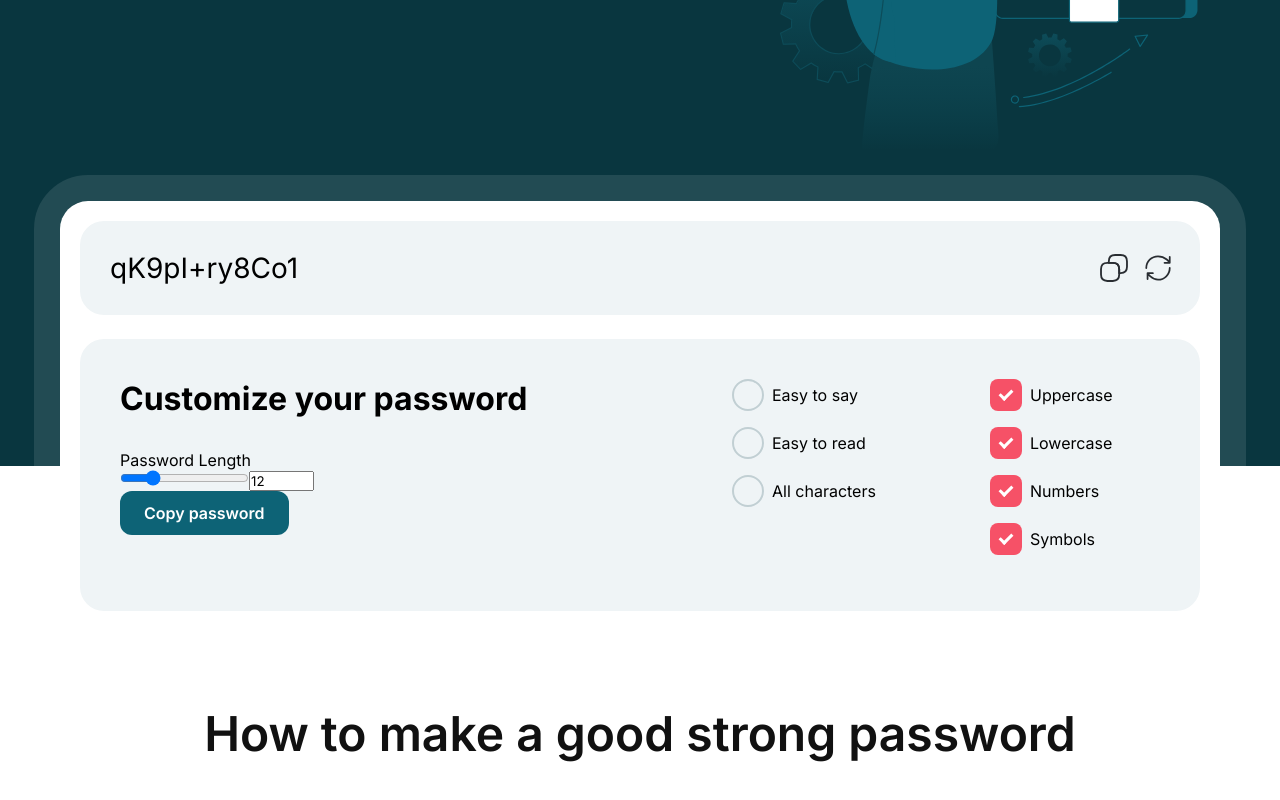
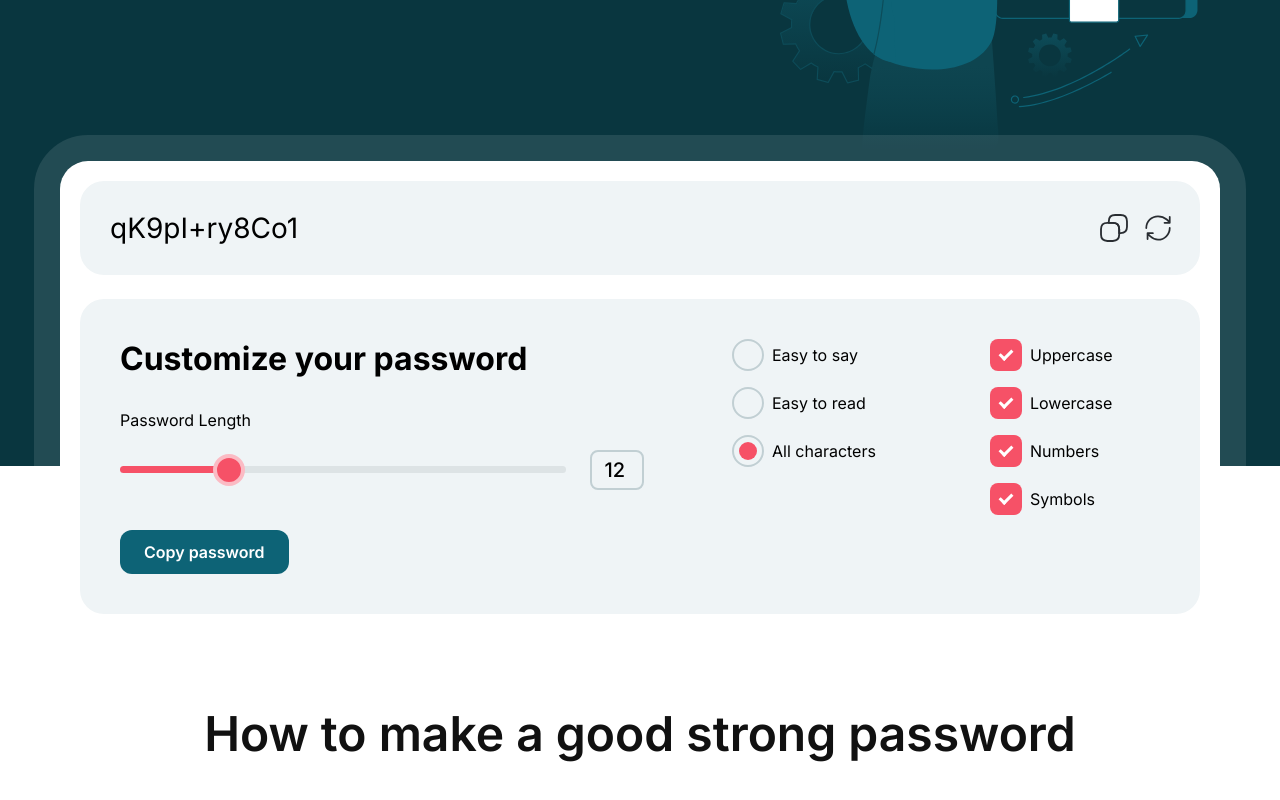
Before and after one commit to damianwysokinski/strong-password-generator-vue, a Nuxt app: page / in a window 1280 px wide. Shown: the part 634-1434 px from the top of the page. Built offline with nearby package versions, Linux system fonts and the light colour scheme.

Commit message:
run lint and implement FlashMessage on password copy

```diff
--- a/components/generator/GeneratorWrapper.vue
+++ b/components/generator/GeneratorWrapper.vue
@@ -7,7 +7,7 @@
         type="text"
         readonly
       />
-      <button @click="copyPassword" class="generator__copy-button">
+      <button class="generator__copy-button" @click="copyPassword">
         <img
           src="~/assets/icons/copy.svg"
           alt="copy-icon"
@@ -15,7 +15,7 @@
           height="48"
         />
       </button>
-      <button @click="generatePassword" class="generator__refresh-button">
+      <button class="generator__refresh-button" @click="generatePassword">
         <img
           src="~/assets/icons/refresh.svg"
           alt="refresh-icon"
@@ -26,13 +26,27 @@
     </div>
 
     <div class="generator__options">
-      <div>
+      <div class="generator__section">
         <h3 class="generator__title">Customize your password</h3>
         <div>
-          <label>Password Length</label>
-          <div>
-            <input v-model="passwordLength" type="range" min="1" max="50" />
-            <input v-model="passwordLength" type="number" min="1" max="50" />
+          <label class="generator__label">Password Length</label>
+          <div class="generator__input-container">
+            <input
+              v-model="passwordLength"
+              class="generator__range-input"
+              :style="`background-size: ${fillWidth}% 100%;`"
+              type="range"
+              min="1"
+              max="50"
+            />
+            <input
+              v-model="passwordLength"
+              class="generator__number-input"
+              type="number"
+              min="1"
+              max="50"
+              @input="checkPasswordLength"
+            />
           </div>
         </div>
         <app-button
@@ -41,22 +55,44 @@
           @click="copyPassword"
         />
       </div>
-      <div>
-        <input-radio v-model="characterType" text="Easy to say" />
-        <input-radio v-model="characterType" text="Easy to read" />
-        <input-radio v-model="characterType" text="All characters" />
+      <div class="generator__section">
+        <input-radio
+          v-model="characterType"
+          text="Easy to say"
+          value="easyToSay"
+        />
+        <input-radio
+          v-model="characterType"
+          text="Easy to read"
+          value="easyToRead"
+        />
+        <input-radio
+          v-model="characterType"
+          text="All characters"
+          value="allCharacters"
+        />
       </div>
-      <div>
+      <div class="generator__section">
         <input-checkbox v-model="includeUppercase" text="Uppercase" />
         <input-checkbox v-model="includeLowercase" text="Lowercase" />
-        <input-checkbox v-model="includeNumbers" text="Numbers" />
-        <input-checkbox v-model="includeSymbols" text="Symbols" />
+        <input-checkbox
+          v-model="includeNumbers"
+          text="Numbers"
+          :character-type="characterType"
+        />
+        <input-checkbox
+          v-model="includeSymbols"
+          text="Symbols"
+          :character-type="characterType"
+        />
       </div>
     </div>
   </div>
 </template>
 
 <script setup lang="ts">
+import { useFlashStore } from "~/store";
+
 import AppButton from "~/components/shared/AppButton.vue";
 import InputRadio from "~/components/generator/InputRadio.vue";
 import InputCheckbox from "~/components/generator/InputCheckbox.vue";
@@ -69,6 +105,8 @@ const includeNumbers = ref(true);
 const includeSymbols = ref(true);
 const generatedPassword = ref("");
 
+const flashStore = useFlashStore();
+
 const generatePassword = () => {
   const charset = getSelectedCharset();
   const passwordArray = Array.from(
@@ -80,6 +118,12 @@ const generatePassword = () => {
 
 const copyPassword = () => {
   navigator.clipboard.writeText(generatedPassword.value);
+  flashStore.showSuccessMessage("Password copied successfully!");
+};
+
+const checkPasswordLength = () => {
+  if (passwordLength.value < 1) passwordLength.value = 1;
+  if (passwordLength.value > 50) passwordLength.value = 50;
 };
 
 const getSelectedCharset = () => {
@@ -89,12 +133,18 @@ const getSelectedCharset = () => {
   if (includeLowercase.value) charset += "abcdefghijklmnopqrstuvwxyz";
   if (includeNumbers.value) charset += "0123456789";
   if (includeSymbols.value) charset += "!@#$%^&*()_-+=<>?/";
+  if (characterType.value === "easyToRead")
+    charset = charset.replace(/[I1O0]/gi, "");
 
   return charset;
 };
 
 onMounted(() => {
   generatePassword();
+});
+
+const fillWidth = computed(() => {
+  return passwordLength.value * 2;
 });
 
 watch(
@@ -146,6 +196,49 @@ watch(
     padding: 20px;
     width: 100%;
   }
+  &__input-container {
+    display: flex;
+    align-items: center;
+    gap: 24px;
+    margin-top: 20px;
+    margin-bottom: 40px;
+  }
+  &__range-input {
+    -webkit-appearance: none;
+    height: 7px;
+    background: #dde3e5;
+    border-radius: 5px;
+    background-image: linear-gradient($brand-pink-color, $brand-pink-color);
+    background-repeat: no-repeat;
+    width: 100%;
+
+    &::-webkit-slider-thumb {
+      -webkit-appearance: none;
+      height: 32px;
+      width: 32px;
+      border-radius: 50%;
+      background: $brand-pink-color;
+      cursor: ew-resize;
+      transition: background 0.3s ease-in-out;
+      border: 4px solid #fbbbc4;
+    }
+    &::-webkit-slider-runnable-track {
+      -webkit-appearance: none;
+      box-shadow: none;
+      border: none;
+      background: transparent;
+    }
+  }
+  &__number-input {
+    font-size: 20px;
+    font-weight: 500;
+    background: none;
+    border: 2px solid #c1cfd3;
+    border-radius: 8px;
+    height: 40px;
+    width: 54px;
+    padding-left: 12.5px;
+  }
   &__copy-button,
   &__refresh-button {
     background: none;
@@ -156,6 +249,7 @@ watch(
 @media screen and (min-width: 1200px) {
   .generator {
     outline: 26px solid rgba(255, 255, 255, 0.1);
+    margin-top: 0;
 
     &__options {
       padding: 40px;
@@ -166,9 +260,9 @@ watch(
       font-size: 32px;
     }
     &__password-input {
-        padding: 30px;
-        font-size: 28px;
-        font-weight: 400;
+      padding: 30px;
+      font-size: 28px;
+      font-weight: 400;
     }
   }
 }
```
